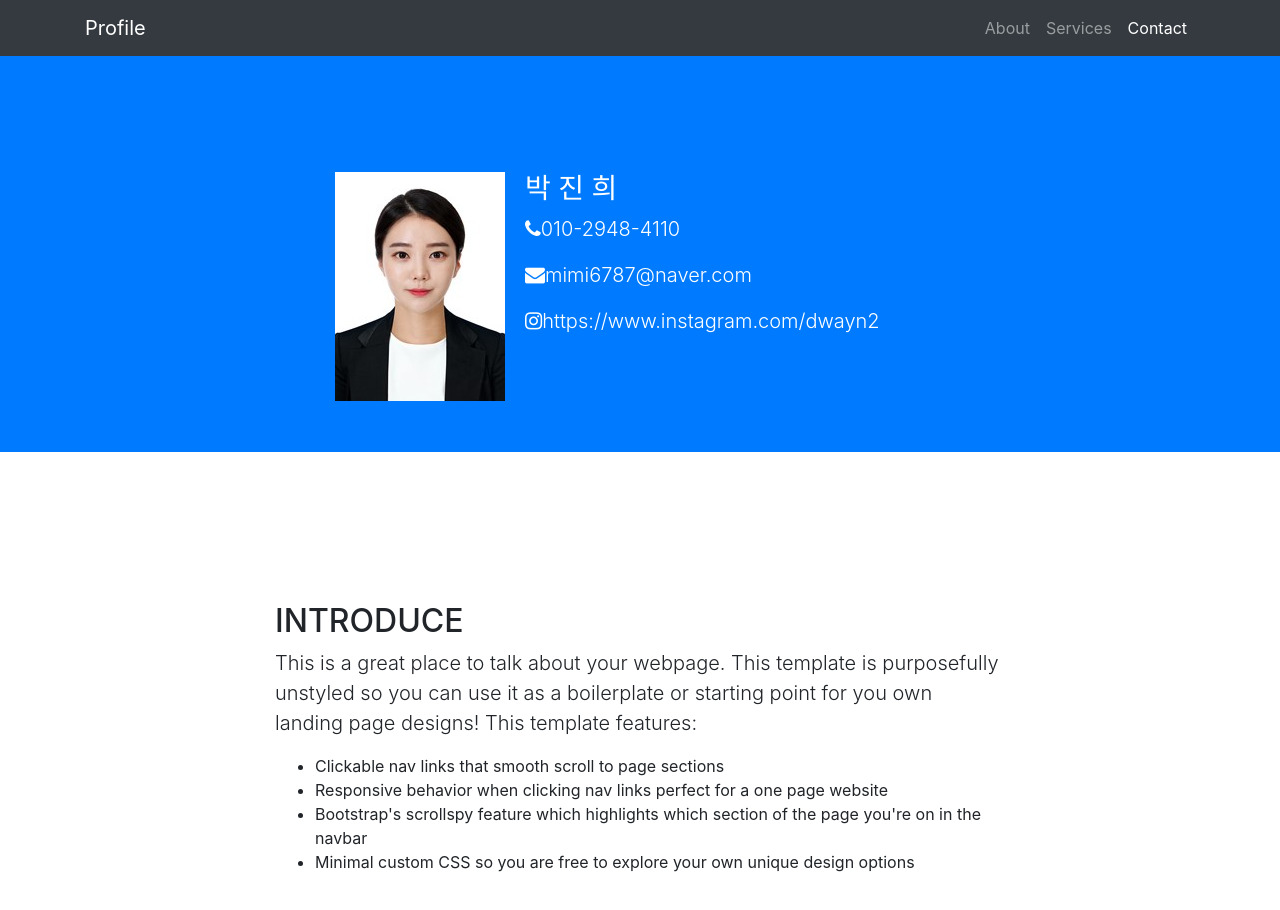
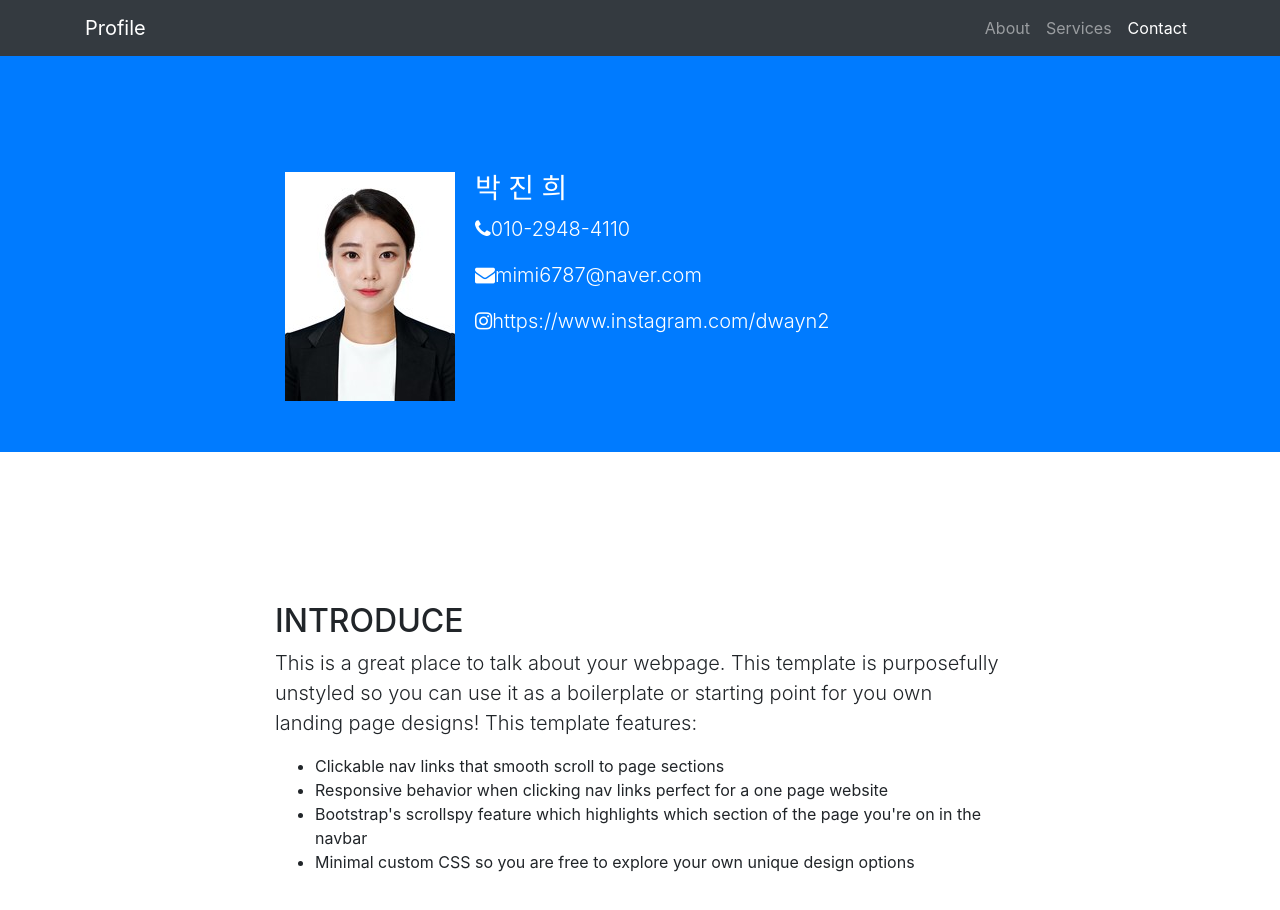
Before and after one commit to dwayn2/jindol.io, a website with bundled scripts: page index.html in a window 1280 px wide. Shown: the top 910 px of the page. Built offline with nearby package versions, Linux system fonts and the light colour scheme.

Commit message:
Update index.html

```diff
--- a/index.html
+++ b/index.html
@@ -49,7 +49,7 @@
   <header class="bg-primary text-white">
     <div class="container text-center">
       <p>
-        <img src="p.jpg" style="float:left; margin-left:250px; margin-right:20px;">
+        <img src="p.jpg" style="float:left; margin-left:200px; margin-right:20px;">
       </p>
     </div>
     <h3>박 진 희</h3>
```
